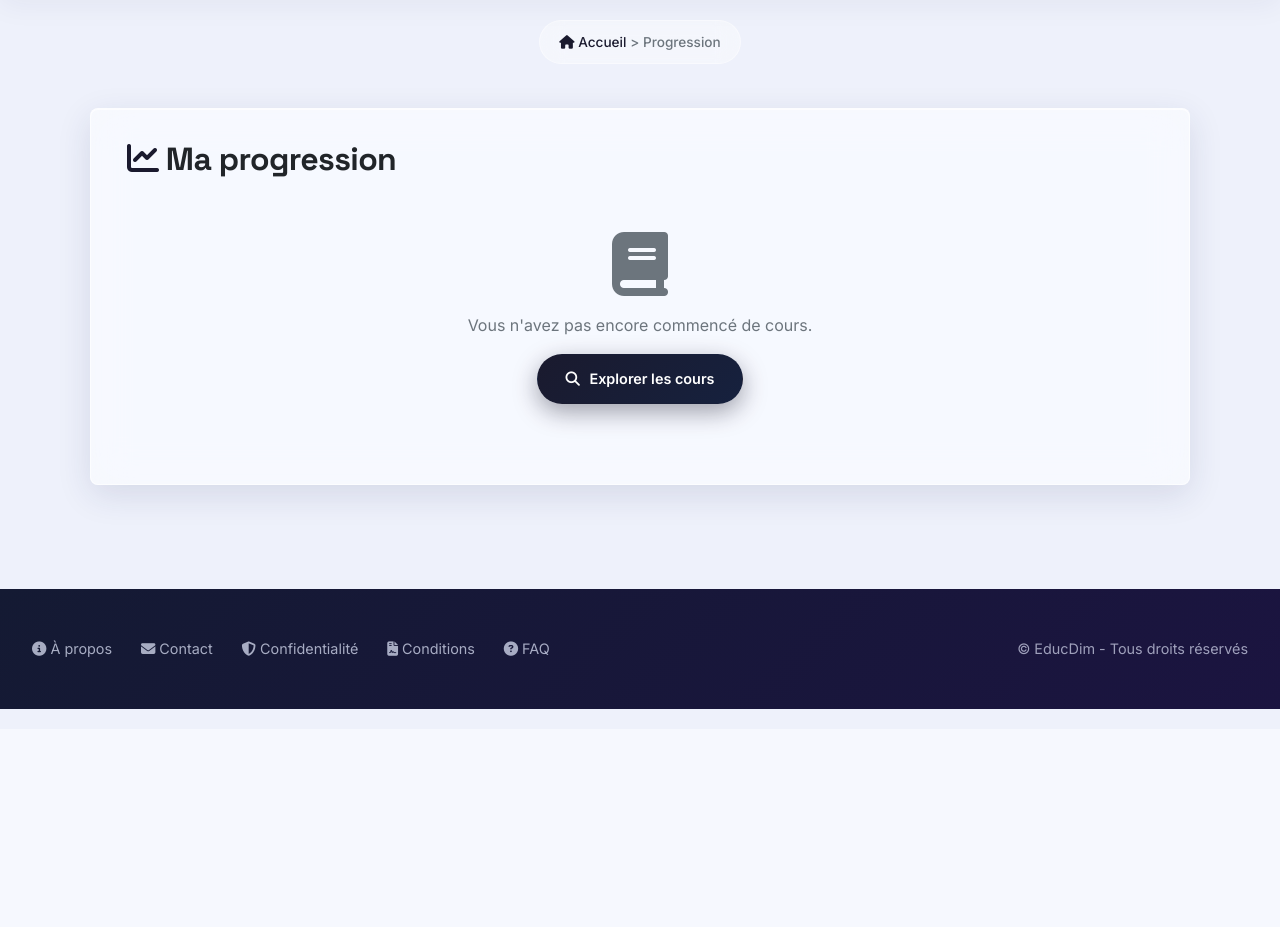
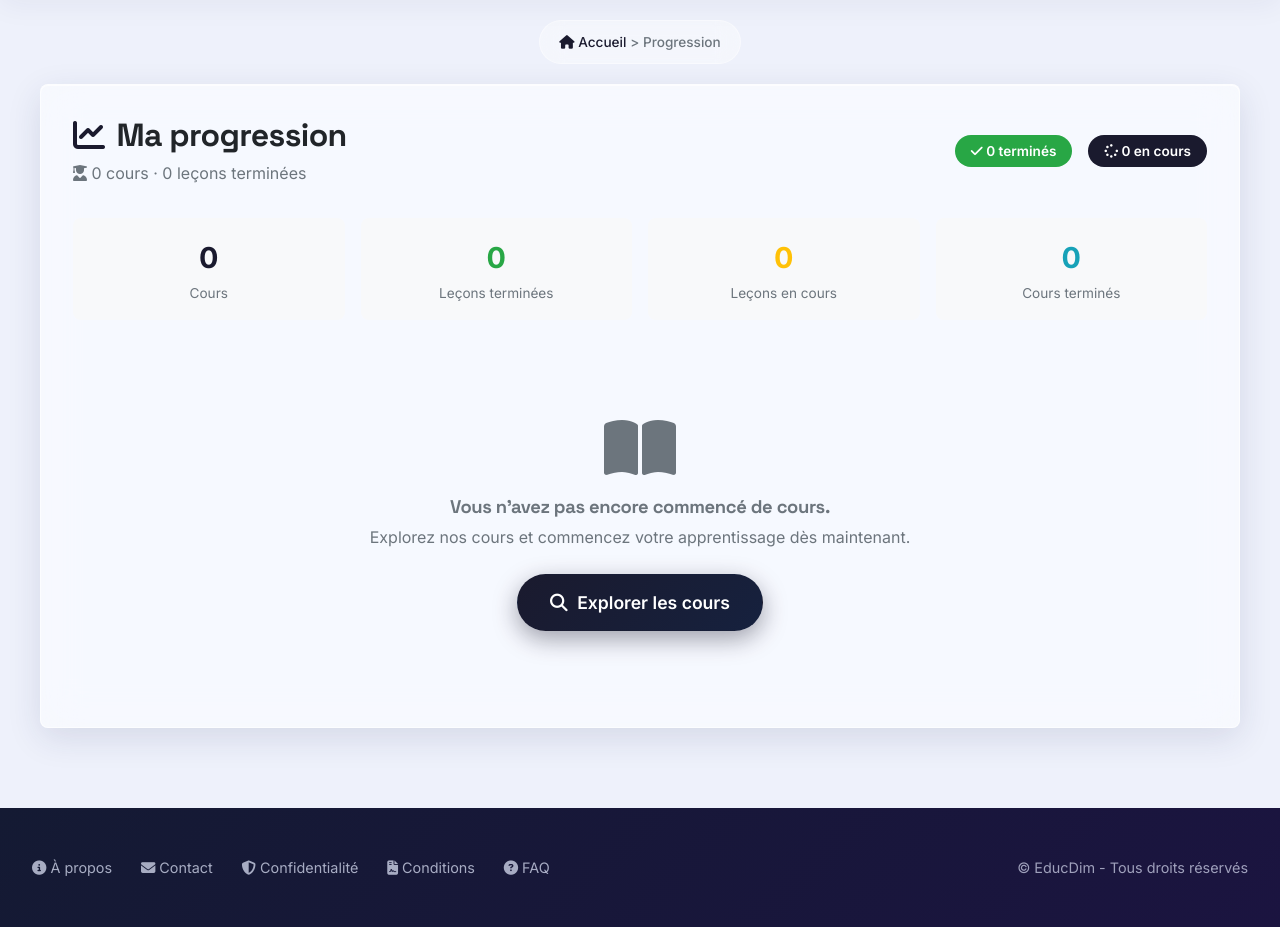
Before and after one commit to marcusblai32-ctrl/educdim, a Django app: page /fr/progression/ in a window 1280 px wide. Shown: the part 71-998 px from the top of the page. Before the commit the page ends 780 px from the top, so only its background shows below. Run offline with Django 5.2, Linux system fonts and the light colour scheme; the visitor is signed in with stand-in values (Sample User, id 1); data comes from the database, SQL or seed files in the repository; data that the repository does not hold is empty.

Commit message:
Update dashboard.html

```diff
--- a/templates/progress/dashboard.html
+++ b/templates/progress/dashboard.html
@@ -4,32 +4,128 @@
 {% block title %}{% trans "Ma progression" %}{% endblock %}
 
 {% block content %}
-<div class="card">
-  <h1><i class="fas fa-chart-line" style="color:var(--primary);"></i> {% trans "Ma progression" %}</h1>
+<div class="card" style="max-width: 1200px; margin: 0 auto; padding: 2rem;">
+    <!-- ===== HEADER ===== -->
+    <div class="dashboard-header" style="display: flex; justify-content: space-between; align-items: center; flex-wrap: wrap; gap: 1rem; margin-bottom: 2rem;">
+        <div>
+            <h1 style="font-size: 2rem; font-weight: 700; color: var(--text, #212529); display: flex; align-items: center; gap: 0.75rem;">
+                <i class="fas fa-chart-line" style="color: var(--primary, #1a1a2e);"></i>
+                {% trans "Ma progression" %}
+            </h1>
+            <p style="color: var(--text-muted, #6c757d); margin: 0;">
+                <i class="fas fa-user-graduate"></i>
+                {{ total_cours }} {% trans "cours" %} · {{ lecons_termine }} {% trans "leçons terminées" %}
+            </p>
+        </div>
+        <div style="display: flex; gap: 1rem; flex-wrap: wrap;">
+            <span style="background: var(--success, #28a745); color: #fff; padding: 0.3rem 1rem; border-radius: 50px; font-size: 0.85rem; font-weight: 600;">
+                <i class="fas fa-check"></i> {{ completed_cours }} {% trans "terminés" %}
+            </span>
+            <span style="background: var(--primary, #1a1a2e); color: #fff; padding: 0.3rem 1rem; border-radius: 50px; font-size: 0.85rem; font-weight: 600;">
+                <i class="fas fa-spinner"></i> {{ cours_en_cours|length }} {% trans "en cours" %}
+            </span>
+        </div>
+    </div>
+
+    <!-- ===== STATISTIQUES ===== -->
+    <div style="display: grid; grid-template-columns: repeat(auto-fit, minmax(150px, 1fr)); gap: 1rem; margin-bottom: 2rem;">
+        <div style="background: var(--light, #f8f9fa); padding: 1rem; border-radius: var(--radius, 8px); text-align: center;">
+            <div style="font-size: 1.8rem; font-weight: 700; color: var(--primary, #1a1a2e);">{{ total_cours }}</div>
+            <div style="font-size: 0.85rem; color: var(--text-muted, #6c757d);">{% trans "Cours" %}</div>
+        </div>
+        <div style="background: var(--light, #f8f9fa); padding: 1rem; border-radius: var(--radius, 8px); text-align: center;">
+            <div style="font-size: 1.8rem; font-weight: 700; color: var(--success, #28a745);">{{ lecons_termine }}</div>
+            <div style="font-size: 0.85rem; color: var(--text-muted, #6c757d);">{% trans "Leçons terminées" %}</div>
+        </div>
+        <div style="background: var(--light, #f8f9fa); padding: 1rem; border-radius: var(--radius, 8px); text-align: center;">
+            <div style="font-size: 1.8rem; font-weight: 700; color: var(--warning, #ffc107);">{{ lecons_en_cours }}</div>
+            <div style="font-size: 0.85rem; color: var(--text-muted, #6c757d);">{% trans "Leçons en cours" %}</div>
+        </div>
+        <div style="background: var(--light, #f8f9fa); padding: 1rem; border-radius: var(--radius, 8px); text-align: center;">
+            <div style="font-size: 1.8rem; font-weight: 700; color: var(--info, #17a2b8);">{{ completed_cours }}</div>
+            <div style="font-size: 0.85rem; color: var(--text-muted, #6c757d);">{% trans "Cours terminés" %}</div>
+        </div>
+    </div>
+
+    <!-- ===== LISTE KOU ===== -->
     {% if progres_cours %}
-  <div style="display:grid; gap:1.5rem; margin-top:1.5rem;">
+    <div style="display: grid; gap: 1.5rem;">
         {% for pc in progres_cours %}
-    <div style="background:var(--body-bg); padding:1.5rem; border-radius:var(--radius);">
-      <div style="display:flex; justify-content:space-between; align-items:center; flex-wrap:wrap;">
-        <h3 style="margin-bottom:0.5rem;"><a href="{% url 'progress:course_progress' pc.cours.pk %}" style="color:var(--text);">{{ pc.cours.titre }}</a></h3>
-        <span style="font-weight:700; color:var(--primary);">{{ pc.pourcentage|floatformat:0 }}%</span>
+        <div class="course-progress-item" style="background: var(--white, #ffffff); padding: 1.5rem; border-radius: var(--radius, 8px); border: 1px solid var(--border, #dee2e6); transition: transform 0.2s, box-shadow 0.2s;">
+            <div style="display: flex; justify-content: space-between; align-items: center; flex-wrap: wrap; gap: 0.5rem; margin-bottom: 0.8rem;">
+                <div>
+                    <h3 style="margin: 0; font-size: 1.1rem; font-weight: 600;">
+                        <a href="{% url 'progress:course_progress' pc.cours.pk %}" style="color: var(--text, #212529); text-decoration: none;">
+                            {{ pc.cours.titre }}
+                        </a>
+                    </h3>
+                    {% if pc.cours.categorie %}
+                    <span style="font-size: 0.8rem; color: var(--text-muted, #6c757d);">
+                        <i class="fas fa-tag"></i> {{ pc.cours.categorie.nom }}
+                    </span>
+                    {% endif %}
                 </div>
-      <div style="width:100%; height:8px; background:var(--border); border-radius:10px; overflow:hidden;">
-        <div style="height:100%; width:{{ pc.pourcentage|floatformat:0 }}%; background:linear-gradient(90deg, var(--primary), var(--info)); border-radius:10px; transition:width 0.5s;"></div>
+                <div style="display: flex; align-items: center; gap: 1rem;">
+                    <span style="font-weight: 700; color: var(--primary, #1a1a2e); font-size: 1.2rem;">
+                        {{ pc.pourcentage|floatformat:0 }}%
+                    </span>
+                    {% if pc.est_termine %}
+                    <span style="background: var(--success, #28a745); color: #fff; padding: 0.2rem 0.8rem; border-radius: 50px; font-size: 0.75rem; font-weight: 600;">
+                        <i class="fas fa-check-circle"></i> {% trans "Terminé" %}
+                    </span>
+                    {% endif %}
                 </div>
-      <div style="margin-top:0.8rem; display:flex; gap:0.5rem; flex-wrap:wrap;">
-        <a href="{% url 'progress:course_progress' pc.cours.pk %}" class="btn btn-sm btn-primary"><i class="fas fa-eye"></i> {% trans "Voir détails" %}</a>
-        <a href="{% url 'courses:course_detail' pc.cours.pk %}" class="btn btn-sm btn-outline"><i class="fas fa-play"></i> {% trans "Continuer" %}</a>
+            </div>
+
+            <!-- Progress Bar -->
+            <div style="width: 100%; height: 8px; background: var(--border, #dee2e6); border-radius: 50px; overflow: hidden; margin-bottom: 1rem;">
+                <div style="height: 100%; width: {{ pc.pourcentage|floatformat:0 }}%; background: linear-gradient(90deg, var(--primary, #1a1a2e), var(--info, #17a2b8)); border-radius: 50px; transition: width 0.8s ease;"></div>
+            </div>
+
+            <div style="display: flex; gap: 0.5rem; flex-wrap: wrap;">
+                <a href="{% url 'progress:course_progress' pc.cours.pk %}" class="btn btn-sm btn-primary">
+                    <i class="fas fa-eye"></i> {% trans "Voir détails" %}
+                </a>
+                <a href="{% url 'courses:course_detail' pc.cours.pk %}" class="btn btn-sm btn-outline">
+                    <i class="fas fa-play"></i> {% trans "Continuer" %}
+                </a>
+                {% if pc.est_termine %}
+                <span style="padding: 0.3rem 1rem; background: var(--success, #28a745); color: #fff; border-radius: 50px; font-size: 0.8rem;">
+                    <i class="fas fa-trophy"></i> {% trans "Félicitations!" %}
+                </span>
+                {% endif %}
             </div>
         </div>
         {% endfor %}
     </div>
     {% else %}
-  <div style="text-align:center; padding:3rem 0;">
-    <i class="fas fa-book" style="font-size:4rem; color:var(--text-muted);"></i>
-    <p style="color:var(--text-muted); margin:1rem 0;">{% trans "Vous n'avez pas encore commencé de cours." %}</p>
-    <a href="{% url 'courses:course_list' %}" class="btn btn-primary"><i class="fas fa-search"></i> {% trans "Explorer les cours" %}</a>
+    <!-- ===== VID ===== -->
+    <div style="text-align: center; padding: 4rem 0;">
+        <i class="fas fa-book-open" style="font-size: 4rem; color: var(--text-muted, #6c757d); display: block; margin-bottom: 1rem;"></i>
+        <h3 style="color: var(--text-muted, #6c757d);">{% trans "Vous n'avez pas encore commencé de cours." %}</h3>
+        <p style="color: var(--text-muted, #6c757d); margin-bottom: 1.5rem;">
+            {% trans "Explorez nos cours et commencez votre apprentissage dès maintenant." %}
+        </p>
+        <a href="{% url 'courses:course_list' %}" class="btn btn-primary" style="font-size: 1.1rem; padding: 0.8rem 2rem;">
+            <i class="fas fa-search"></i> {% trans "Explorer les cours" %}
+        </a>
     </div>
     {% endif %}
 </div>
 {% endblock %}
+
+{% block extra_css %}
+<style>
+    .course-progress-item:hover {
+        transform: translateY(-3px);
+        box-shadow: var(--shadow, 0 4px 20px rgba(0,0,0,0.08));
+    }
+
+    @media (max-width: 768px) {
+        .dashboard-header {
+            flex-direction: column;
+            align-items: flex-start !important;
+        }
+    }
+</style>
+{% endblock %}
```
Lines whose indentation alone changed are shown as unchanged.
